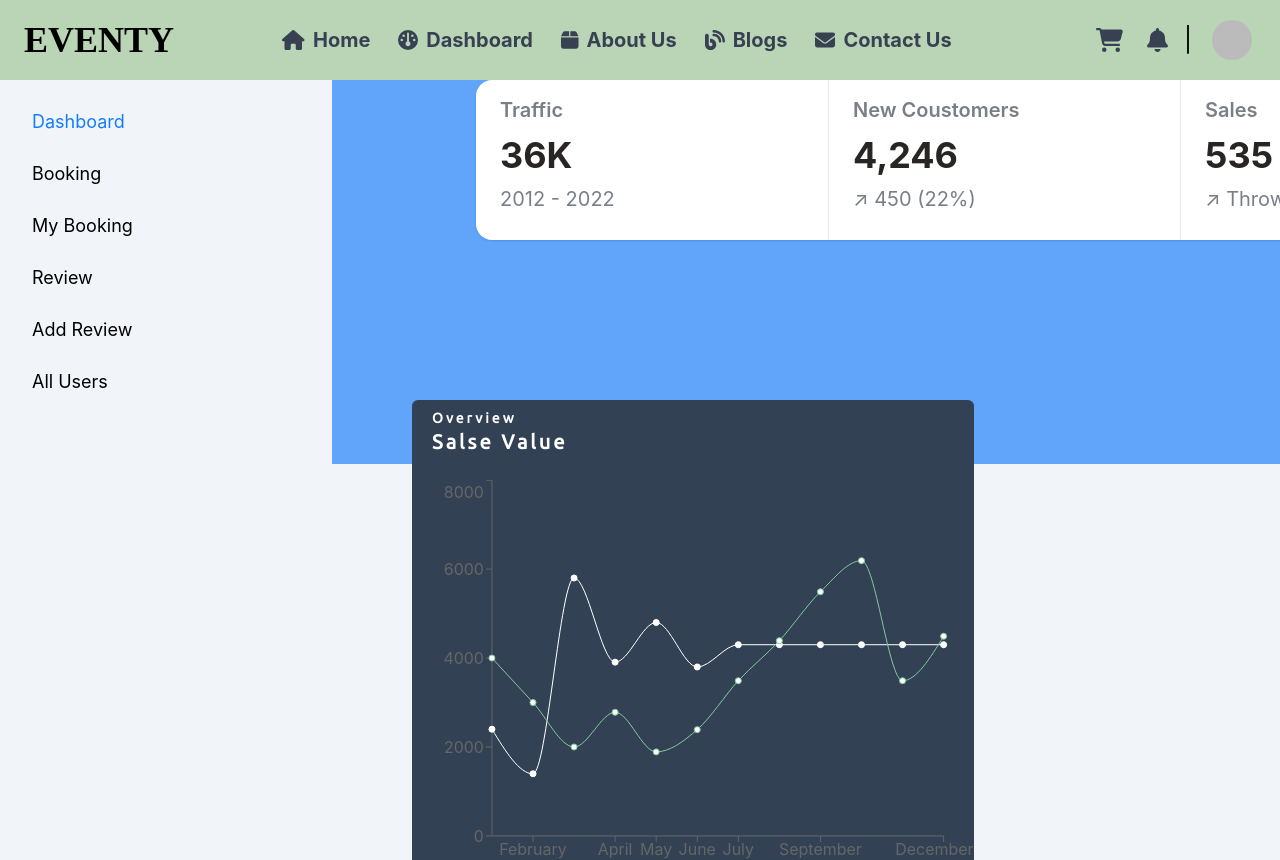
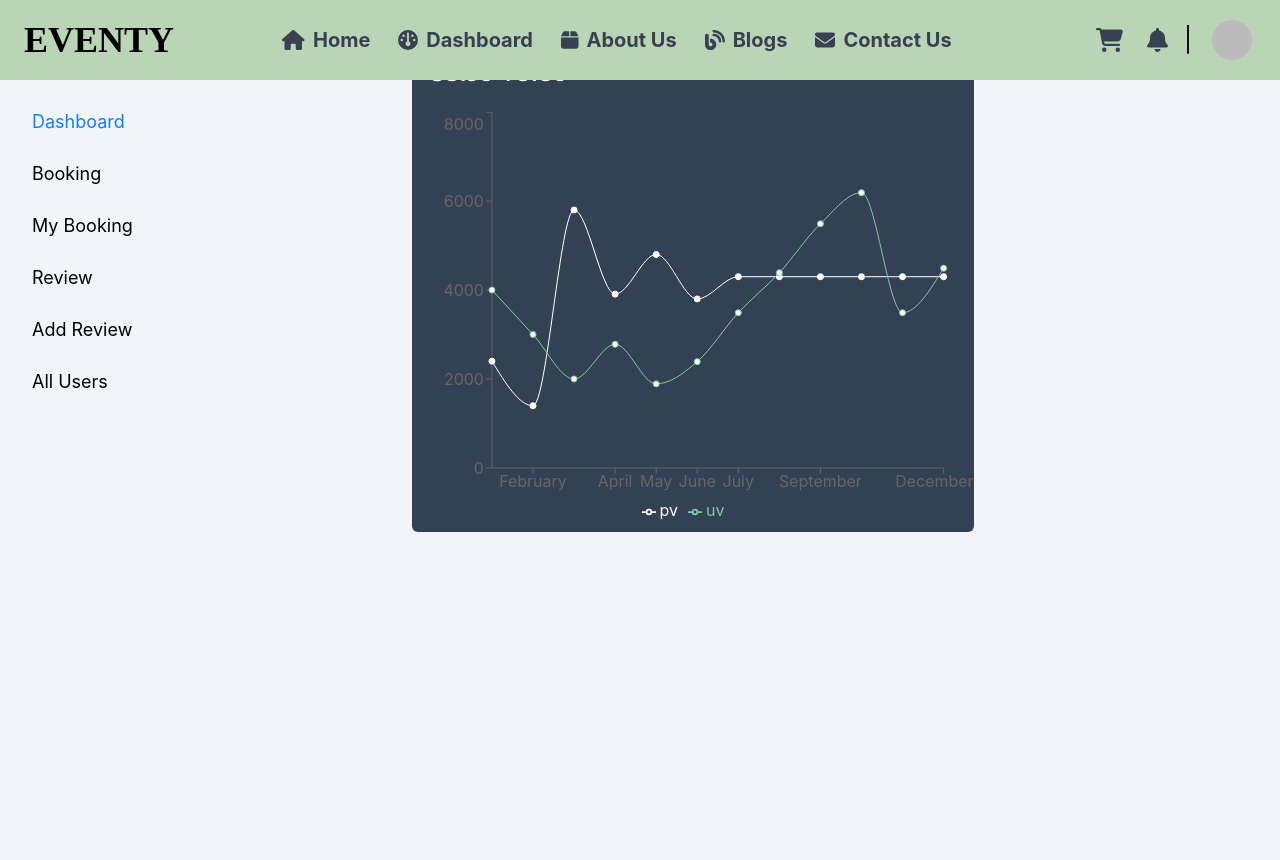
Before and after one commit to team-binarybrains/eventy-client-site, a React (Create React App) app: page /dashboard in a window 1280 px wide. Shown: the top 860 px of the page. Built offline with nearby package versions, Linux system fonts and the light colour scheme; no server answers; sample sign-in values are in the browser's storage; a web font is replaced by a local one.

Commit message:
div change in dash

```diff
--- a/src/Components/Dashboard/Dashboard.js
+++ b/src/Components/Dashboard/Dashboard.js
@@ -32,11 +32,7 @@ const DashBoard = () => {
             </div>
             <div className="text-center ">
               <div className="text-left px-3 ">
-                <div className="bg-blue-400 h-96 -mt-4 -mr-5 ">
 
-                  <Count className='-mt-20'></Count>
-
-                </div>
                 <Outlet></Outlet>
               </div>
             </div>
```
